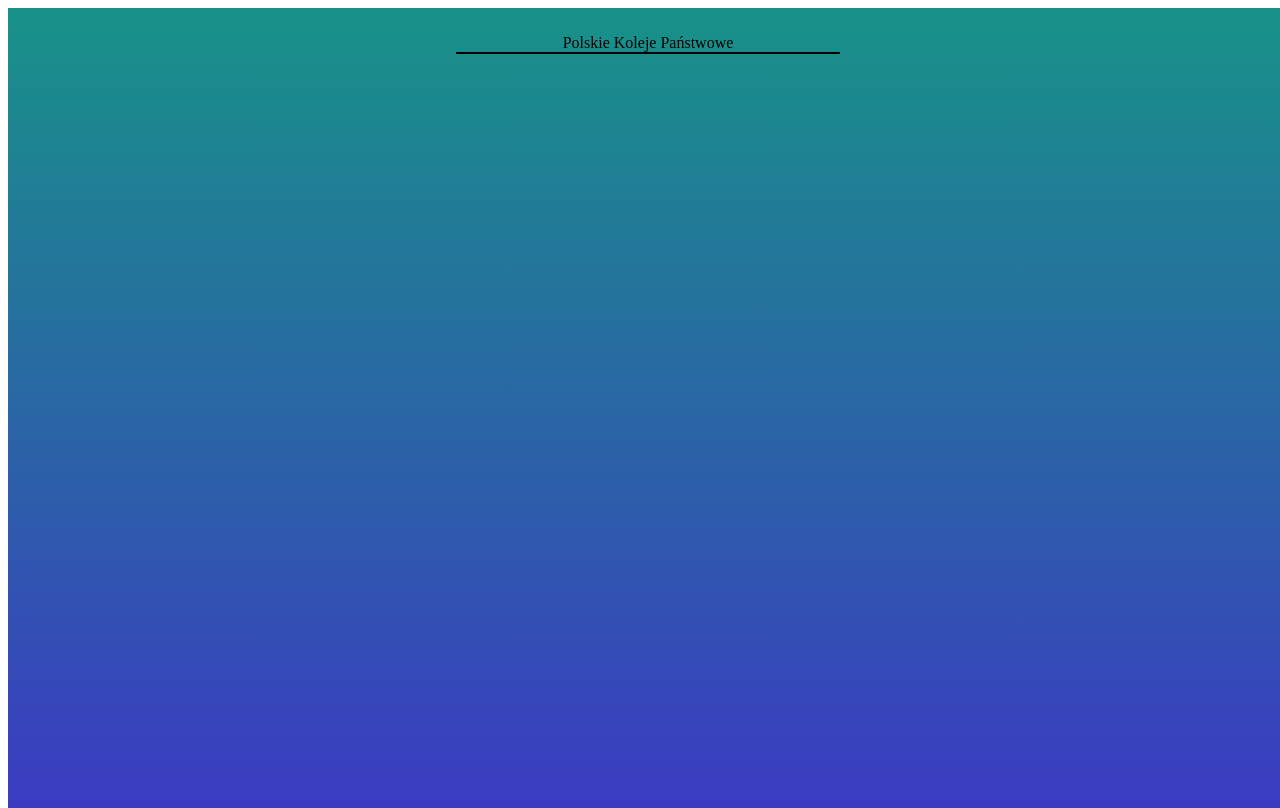
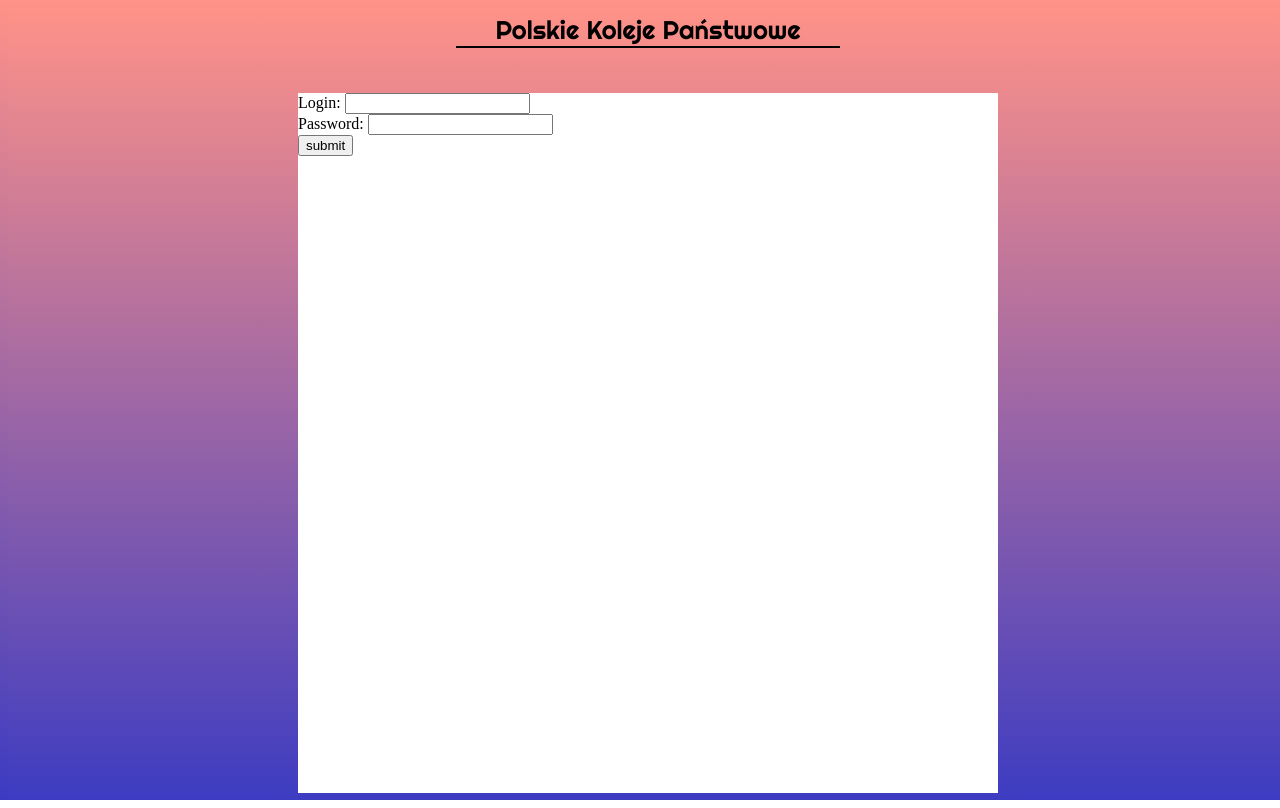
Before and after one commit to SevenPik/StronyInternetoweSpeedrun, a PHP site: page /html.html in a window 1280 px wide. Run offline with PHP 8.4, Linux system fonts and the light colour scheme.

Commit message:
Update do funkcji

```diff
--- a/css.css
+++ b/css.css
@@ -1,3 +1,18 @@
+html{
+    height: 100vh;
+    }
+
+body{
+        width: 100%;
+        height: 100vh;
+        background:  linear-gradient(rgb(298, 146, 136),rgb(59, 59, 194));
+        position: fixed;
+        top: 0;
+        bottom: 0;
+        z-index: 0;
+        display: block;
+
+        }
 .Tytuł {
     margin-top:2%;
     position: relative;
@@ -7,20 +22,74 @@
     margin-left: auto;
     margin-right: auto;
     text-align: center;
+    font-family: Righteous;
+    font-size: 2vw;
     color: black;
     border-bottom: solid black 2px;
-    overflow: hidden;
+    user-select: none;
+    z-index: 1;
 }
+.Tytuł {
+	-webkit-animation: Tytuł 0.5s cubic-bezier(0.250, 0.460, 0.450, 0.940) both;
+	        animation: Tytuł 0.5s cubic-bezier(0.250, 0.460, 0.450, 0.940) both;
+}
+    @keyframes Tytuł {
+        0% {
+        -webkit-transform: translateY(0);
+                transform: translateY(0);
+        -webkit-transform-origin: 50% 50%;
+                transform-origin: 50% 50%;
+        text-shadow: none;
+        }
+        100% {
+        -webkit-transform: translateY(-20px);
+                transform: translateY(-20px);
+        -webkit-transform-origin: 50% 50%;
+                transform-origin: 50% 50%;
+        text-shadow:none;
+        }
+    }
+    @keyframes text-pop-up-top {
+        0% {
+        -webkit-transform: translateY(0);
+                transform: translateY(0);
+        -webkit-transform-origin: 50% 50%;
+                transform-origin: 50% 50%;
+        text-shadow: none;
+        }
+        100% {
+        -webkit-transform: translateY(-30px);
+                transform: translateY(-30px);
+        -webkit-transform-origin: 50% 50%;
+                transform-origin: 50% 50%;
+        text-shadow: none;
+        }
+    }
+
 .box{
-    overflow: hidden;
+
     position:absolute;
     width: 100%;
     height: 100vh;
-    background: linear-gradient(rgb(24, 146, 136),rgb(59, 59, 194));
+    background: linear-gradient(rgb(298, 146, 136),rgb(59, 59, 194));
     margin-left: auto;
     margin-right: auto;
+    border: none;
 
 }
-.body {
-    overflow: hidden;
+containter{
+        display:block;
 }
+.GłównaStrona {
+        position: relative;
+        height: 700px;
+        background-color:white;
+        width: 700px;
+        z-index: 123;
+        margin:auto;
+        display: block;
+        margin-top: 25px;
+}
+form{
+    position:relative;
+}
--- a/html.html
+++ b/html.html
@@ -2,14 +2,26 @@
 <html>
     <head>
         <link rel="stylesheet" href="css.css">
+        <link rel="preconnect" href="https://fonts.googleapis.com">
+        <link rel="preconnect" href="https://fonts.gstatic.com" crossorigin>
+        <link href="https://fonts.googleapis.com/css2?family=Righteous&display=swap" rel="stylesheet">
     </head>
 
-        <body>
-            <div class="box">
-            <div class="Tytuł">
-                Polskie Koleje Państwowe
-            </div>
+        <body class="body">
+            <container>
+                <div class="box">
+                <div class="Tytuł">
+                    Polskie Koleje Państwowe
+                </div>
+            </container>
+            <container>
+                <div class="GłównaStrona">
+                    <form type="text" name="login" >Login: <input type="text" required></input></form>
+                    <form name="login" >Password: <input type="password" required></input></form>
+                    <input type="submit" value="submit"/>
+                    <form method="post" action=''></form>
+                </div>
+            </container>
         </div>
-
         </body>
 </html>
```
